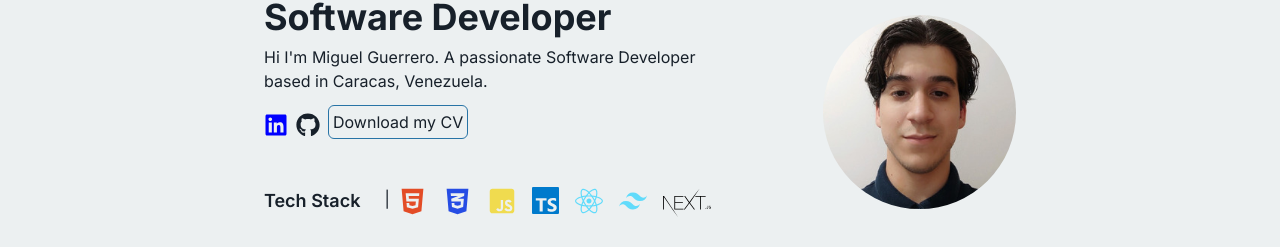
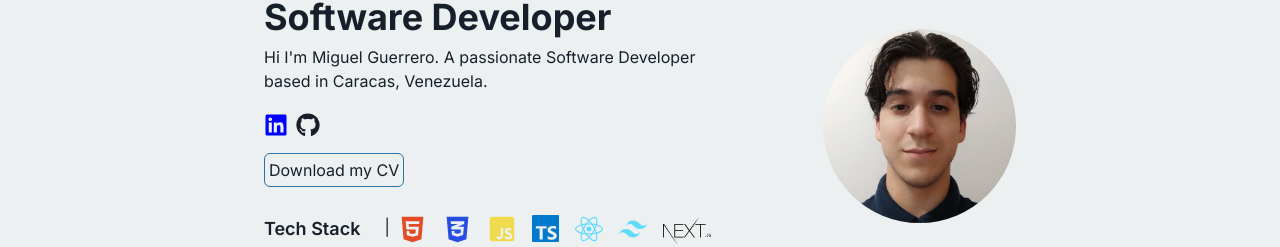
Before and after one commit to MiguelWebGit/miguel-app, a Next.js app: page / in a window 1280 px wide. Shown: the part 211-458 px from the top of the page. Built offline with nearby package versions, Linux system fonts and the light colour scheme.

Commit message:
button position changed

```diff
--- a/components/Hero.tsx
+++ b/components/Hero.tsx
@@ -23,7 +23,7 @@ const Hero = () => {
           Hi I'm Miguel Guerrero. A passionate Software Developer based in
           Caracas, Venezuela.
         </p>
-        <div className="flex justify-center md:justify-start space-x-2 mb-10">
+        <div className="md:static relative right-2 flex justify-center md:justify-start space-x-2 mb-6">
           <a
             className="hover:scale-125 transition duration-300 ease-in-out"
             href="https://www.linkedin.com/in/miguel-guerrero-52987615a/"
@@ -40,6 +40,8 @@ const Hero = () => {
           >
             <FaGithub size={24} />
           </a>
+        </div>
+        <div className="md:static relative right-2 mb-5">
           <a href="/MiguelCV.pdf" download>
             <button className="relative bottom-2 border-[0.1rem] dark:border-primary-dark border-primary-light p-1 rounded-md hover:border-secondary-light dark:hover:border-secondary-dark hover:scale-105 transition duration-300 ease-in-out">
               Download my CV
```
